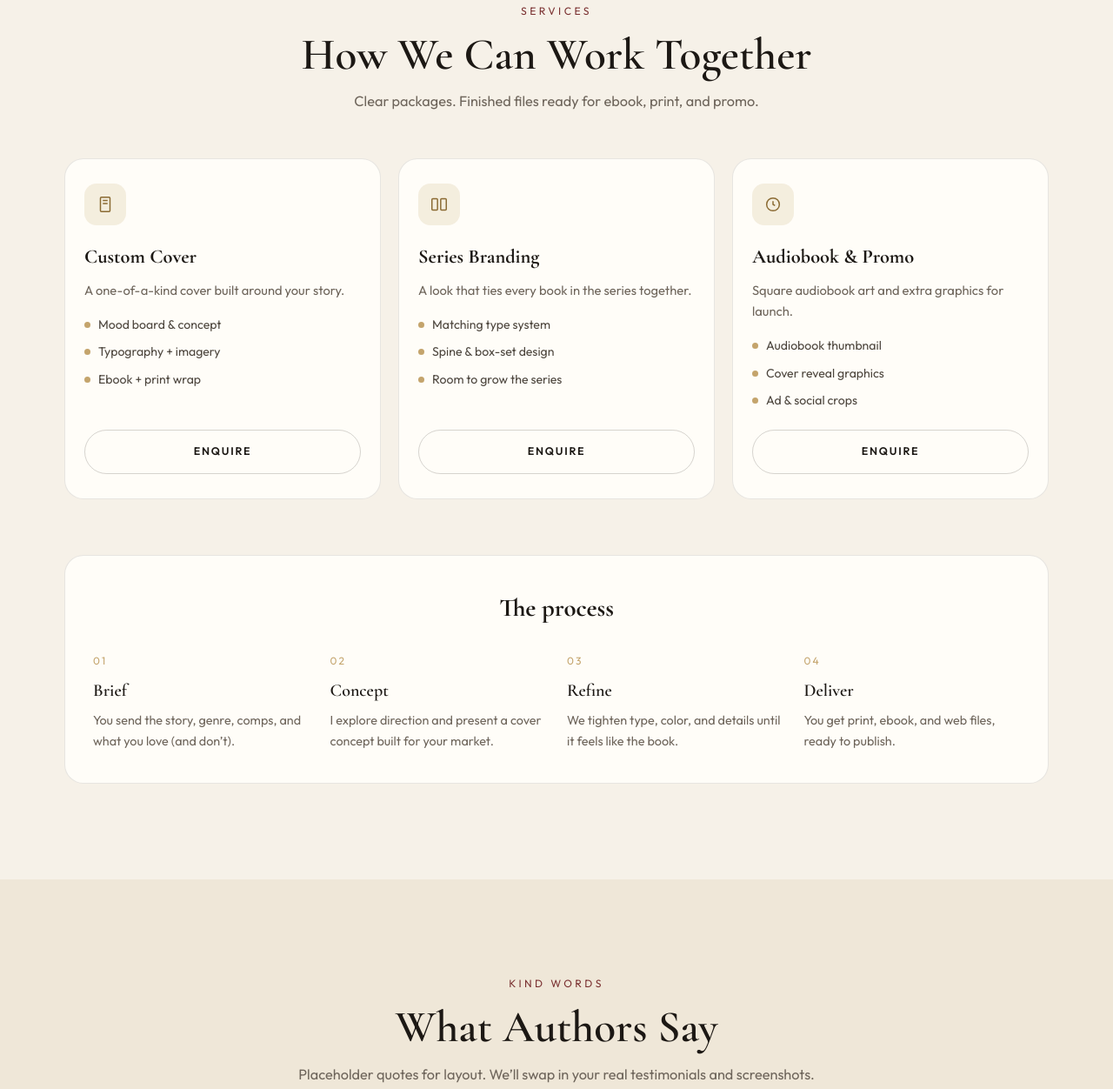
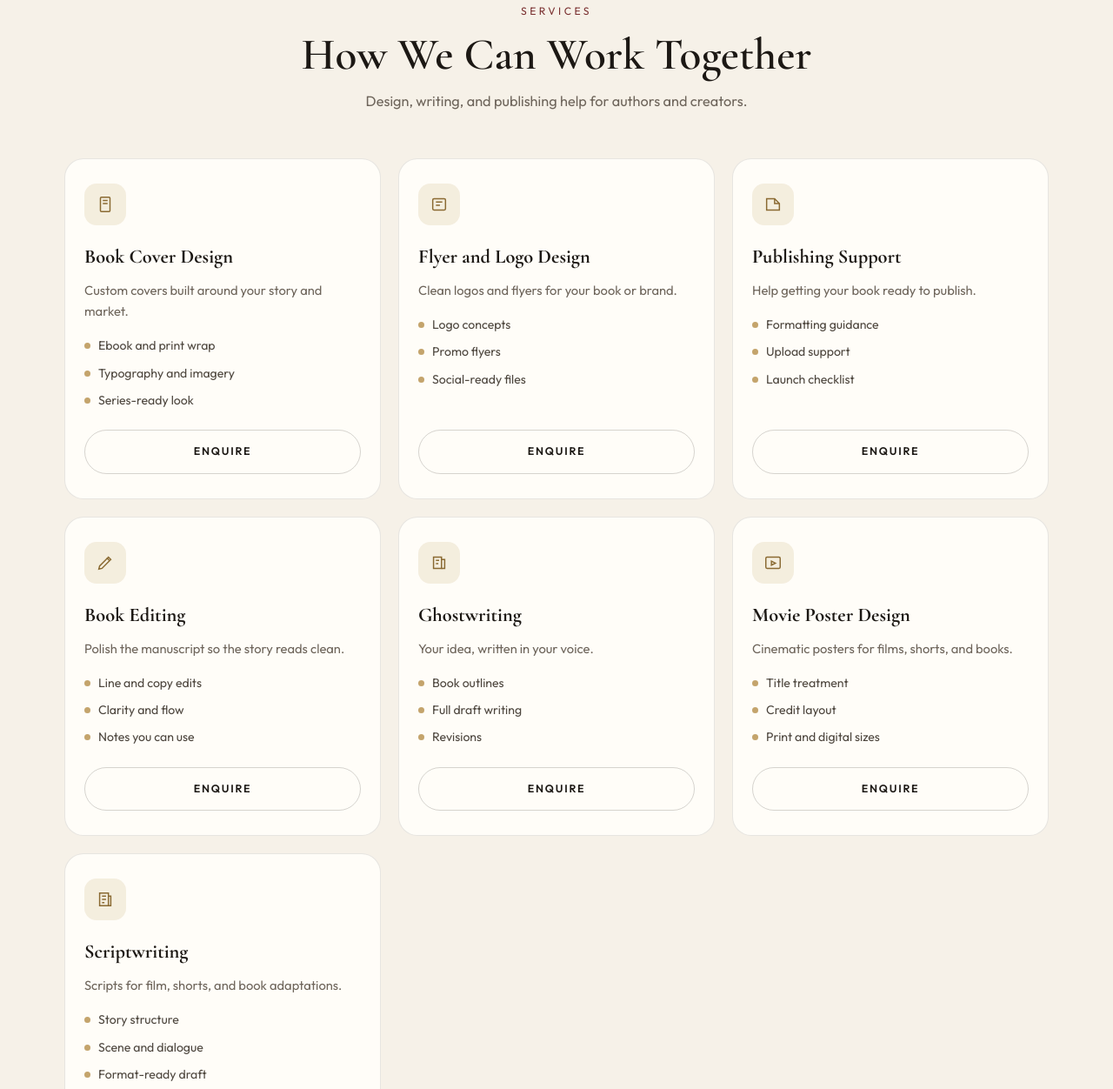
Before and after one commit to eosinlana-byte/JTcovers, a website: page index.html in a window 1280 px wide. Shown: the part 3282-4534 px from the top of the page at 87% size. Drawn offline with nearby package versions, Linux system fonts and the light colour scheme; no server answers.

Commit message:
Add files via upload

```diff
--- a/index.html
+++ b/index.html
@@ -135,7 +135,7 @@
         <div class="section-head reveal">
           <p class="section-eyebrow">Services</p>
           <h2 class="section-title">How We Can Work Together</h2>
-          <p class="section-sub">Clear packages. Finished files ready for ebook, print, and promo.</p>
+          <p class="section-sub">Design, writing, and publishing help for authors and creators.</p>
         </div>
 
         <div class="services__grid">
@@ -143,42 +143,98 @@
             <div class="service-card__icon" aria-hidden="true">
               <svg viewBox="0 0 24 24" fill="none" stroke="currentColor" stroke-width="1.6"><rect x="6" y="3" width="12" height="18" rx="1.2"/><path d="M9 7h6M9 11h6"/></svg>
             </div>
-            <h3>Custom Cover</h3>
-            <p class="service-card__tagline">A one-of-a-kind cover built around your story.</p>
+            <h3>Book Cover Design</h3>
+            <p class="service-card__tagline">Custom covers built around your story and market.</p>
             <ul>
-              <li>Mood board &amp; concept</li>
-              <li>Typography + imagery</li>
-              <li>Ebook + print wrap</li>
+              <li>Ebook and print wrap</li>
+              <li>Typography and imagery</li>
+              <li>Series-ready look</li>
             </ul>
-            <a href="#contact" class="btn btn--ghost" data-preselect="Custom Cover">Enquire</a>
+            <a href="#contact" class="btn btn--ghost" data-preselect="Book Cover Design">Enquire</a>
           </article>
 
           <article class="service-card reveal">
             <div class="service-card__icon" aria-hidden="true">
-              <svg viewBox="0 0 24 24" fill="none" stroke="currentColor" stroke-width="1.6"><rect x="3" y="5" width="7" height="14" rx="1"/><rect x="14" y="5" width="7" height="14" rx="1"/></svg>
+              <svg viewBox="0 0 24 24" fill="none" stroke="currentColor" stroke-width="1.6"><rect x="4" y="5" width="16" height="14" rx="1.5"/><path d="M8 9h8M8 13h5"/></svg>
             </div>
-            <h3>Series Branding</h3>
-            <p class="service-card__tagline">A look that ties every book in the series together.</p>
+            <h3>Flyer and Logo Design</h3>
+            <p class="service-card__tagline">Clean logos and flyers for your book or brand.</p>
             <ul>
-              <li>Matching type system</li>
-              <li>Spine &amp; box-set design</li>
-              <li>Room to grow the series</li>
+              <li>Logo concepts</li>
+              <li>Promo flyers</li>
+              <li>Social-ready files</li>
             </ul>
-            <a href="#contact" class="btn btn--ghost" data-preselect="Series Branding">Enquire</a>
+            <a href="#contact" class="btn btn--ghost" data-preselect="Flyer and Logo Design">Enquire</a>
           </article>
 
           <article class="service-card reveal">
             <div class="service-card__icon" aria-hidden="true">
-              <svg viewBox="0 0 24 24" fill="none" stroke="currentColor" stroke-width="1.6"><circle cx="12" cy="12" r="8"/><path d="M12 8v4l2.5 1.5"/></svg>
+              <svg viewBox="0 0 24 24" fill="none" stroke="currentColor" stroke-width="1.6"><path d="M4 19V5h10l6 6v8H4z"/><path d="M14 5v6h6"/></svg>
             </div>
-            <h3>Audiobook &amp; Promo</h3>
-            <p class="service-card__tagline">Square audiobook art and extra graphics for launch.</p>
+            <h3>Publishing Support</h3>
+            <p class="service-card__tagline">Help getting your book ready to publish.</p>
             <ul>
-              <li>Audiobook thumbnail</li>
-              <li>Cover reveal graphics</li>
-              <li>Ad &amp; social crops</li>
+              <li>Formatting guidance</li>
+              <li>Upload support</li>
+              <li>Launch checklist</li>
             </ul>
-            <a href="#contact" class="btn btn--ghost" data-preselect="Audiobook & Promo">Enquire</a>
+            <a href="#contact" class="btn btn--ghost" data-preselect="Publishing Support">Enquire</a>
+          </article>
+
+          <article class="service-card reveal">
+            <div class="service-card__icon" aria-hidden="true">
+              <svg viewBox="0 0 24 24" fill="none" stroke="currentColor" stroke-width="1.6"><path d="M4 20l4-1 11-11-3-3L5 16l-1 4z"/><path d="M14 6l3 3"/></svg>
+            </div>
+            <h3>Book Editing</h3>
+            <p class="service-card__tagline">Polish the manuscript so the story reads clean.</p>
+            <ul>
+              <li>Line and copy edits</li>
+              <li>Clarity and flow</li>
+              <li>Notes you can use</li>
+            </ul>
+            <a href="#contact" class="btn btn--ghost" data-preselect="Book Editing">Enquire</a>
+          </article>
+
+          <article class="service-card reveal">
+            <div class="service-card__icon" aria-hidden="true">
+              <svg viewBox="0 0 24 24" fill="none" stroke="currentColor" stroke-width="1.6"><path d="M5 5h10v14H5z"/><path d="M15 8h4v11h-4"/><path d="M8 9h4M8 13h3"/></svg>
+            </div>
+            <h3>Ghostwriting</h3>
+            <p class="service-card__tagline">Your idea, written in your voice.</p>
+            <ul>
+              <li>Book outlines</li>
+              <li>Full draft writing</li>
+              <li>Revisions</li>
+            </ul>
+            <a href="#contact" class="btn btn--ghost" data-preselect="Ghostwriting">Enquire</a>
+          </article>
+
+          <article class="service-card reveal">
+            <div class="service-card__icon" aria-hidden="true">
+              <svg viewBox="0 0 24 24" fill="none" stroke="currentColor" stroke-width="1.6"><rect x="3" y="5" width="18" height="14" rx="1.5"/><path d="M10 10l5 2.5L10 15v-5z"/></svg>
+            </div>
+            <h3>Movie Poster Design</h3>
+            <p class="service-card__tagline">Cinematic posters for films, shorts, and books.</p>
+            <ul>
+              <li>Title treatment</li>
+              <li>Credit layout</li>
+              <li>Print and digital sizes</li>
+            </ul>
+            <a href="#contact" class="btn btn--ghost" data-preselect="Movie Poster Design">Enquire</a>
+          </article>
+
+          <article class="service-card reveal">
+            <div class="service-card__icon" aria-hidden="true">
+              <svg viewBox="0 0 24 24" fill="none" stroke="currentColor" stroke-width="1.6"><path d="M5 4h11v16H5z"/><path d="M16 8h3v12h-3"/><path d="M8 8h5M8 12h5M8 16h3"/></svg>
+            </div>
+            <h3>Scriptwriting</h3>
+            <p class="service-card__tagline">Scripts for film, shorts, and book adaptations.</p>
+            <ul>
+              <li>Story structure</li>
+              <li>Scene and dialogue</li>
+              <li>Format-ready draft</li>
+            </ul>
+            <a href="#contact" class="btn btn--ghost" data-preselect="Scriptwriting">Enquire</a>
           </article>
         </div>
 
@@ -262,6 +318,12 @@
                 </span>
                 <a href="mailto:okolibooksdesign@gmail.com">okolibooksdesign@gmail.com</a>
               </li>
+              <li>
+                <span class="icon-svg" aria-hidden="true">
+                  <svg viewBox="0 0 24 24" fill="none" stroke="currentColor" stroke-width="1.7"><path d="M5 4h14v16H5z"/><path d="M8 8h8M8 12h5"/></svg>
+                </span>
+                <a href="https://wa.me/2347030465300" target="_blank" rel="noopener">WhatsApp 07030465300</a>
+              </li>
             </ul>
             <div class="social">
               <a href="https://www.instagram.com/okolibooks/" target="_blank" rel="noopener" aria-label="Instagram">
@@ -290,9 +352,13 @@
                 <label for="service">Service *</label>
                 <select id="service" name="service" required>
                   <option value="" selected disabled>Select a service</option>
-                  <option>Custom Cover</option>
-                  <option>Series Branding</option>
-                  <option>Audiobook &amp; Promo</option>
+                  <option>Book Cover Design</option>
+                  <option>Flyer and Logo Design</option>
+                  <option>Publishing Support</option>
+                  <option>Book Editing</option>
+                  <option>Ghostwriting</option>
+                  <option>Movie Poster Design</option>
+                  <option>Scriptwriting</option>
                   <option>Other</option>
                 </select>
               </div>
@@ -340,9 +406,13 @@
         <div class="footer__nav">
           <h4>Services</h4>
           <ul>
-            <li><a href="#services">Custom Cover</a></li>
-            <li><a href="#services">Series Branding</a></li>
-            <li><a href="#services">Audiobook &amp; Promo</a></li>
+            <li><a href="#services">Book Cover Design</a></li>
+            <li><a href="#services">Flyer and Logo Design</a></li>
+            <li><a href="#services">Publishing Support</a></li>
+            <li><a href="#services">Book Editing</a></li>
+            <li><a href="#services">Ghostwriting</a></li>
+            <li><a href="#services">Movie Poster Design</a></li>
+            <li><a href="#services">Scriptwriting</a></li>
           </ul>
         </div>
         <div class="footer__nav">
@@ -353,6 +423,7 @@
             <li><a href="https://www.fiverr.com/users/okolibooks" target="_blank" rel="noopener">Fiverr</a></li>
           </ul>
           <a href="mailto:okolibooksdesign@gmail.com" class="footer__email">okolibooksdesign@gmail.com</a>
+          <a href="https://wa.me/2347030465300" class="footer__email" target="_blank" rel="noopener">WhatsApp 07030465300</a>
         </div>
       </div>
       <div class="footer__bottom">
```
Also changed, not shown: server.js (+10 -1 lines).
